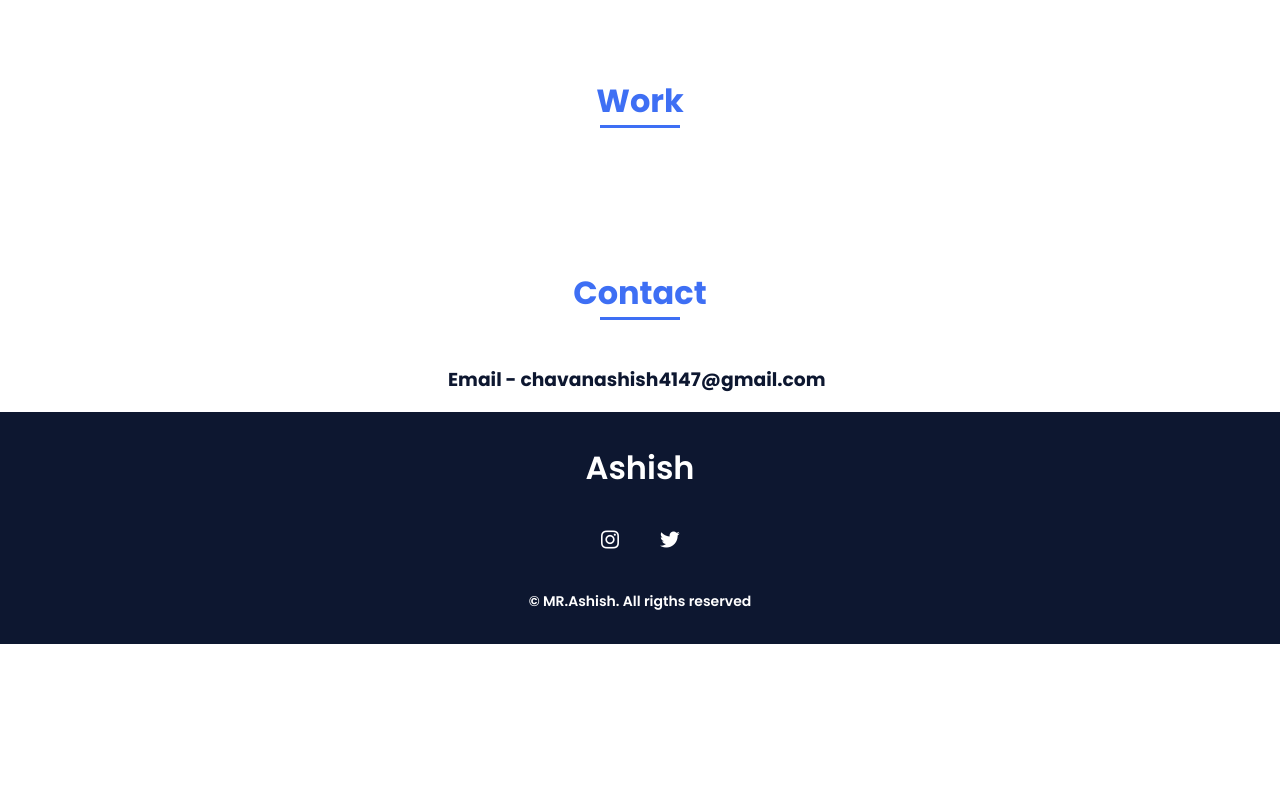
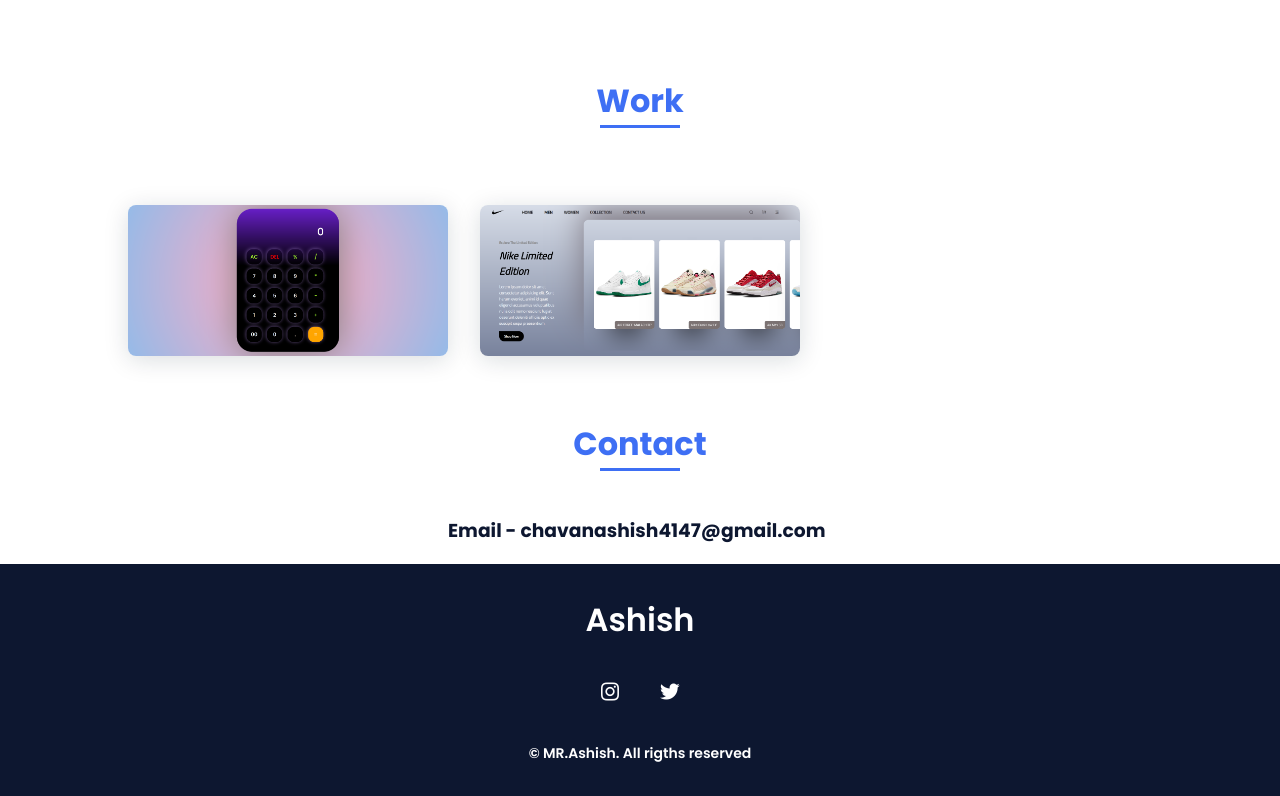
Before and after one commit to MrAsh1/portfolio, a plain HTML site: page index.html in a window 1280 px wide. Shown: the part 2054-2850 px from the top of the page. Before the commit the page ends 2698 px from the top, so only its background shows below. Drawn offline with nearby package versions, Linux system fonts and the light colour scheme; the site is published under a folder, as on GitHub Pages, so addresses that start at the root find nothing.

Commit message:
Update index.html

```diff
--- a/index.html
+++ b/index.html
@@ -136,10 +136,10 @@
 
                 <div class="work__container bd-grid">
                     <a href="https://mrash1.github.io/codsoft_taskno3/" class="work__img">
-                        <img src="/Work1.png" alt="">
+                        <img src="Work1.png" alt="">
                     </a>
                     <a href="https://mrash1.github.io/codsoft_taskno2/" class="work__img">
-                        <img src="/Work2.png" alt=""> </a>
+                        <img src="Work2.png" alt=""> </a>
                 </div>
             </section>
 
```
